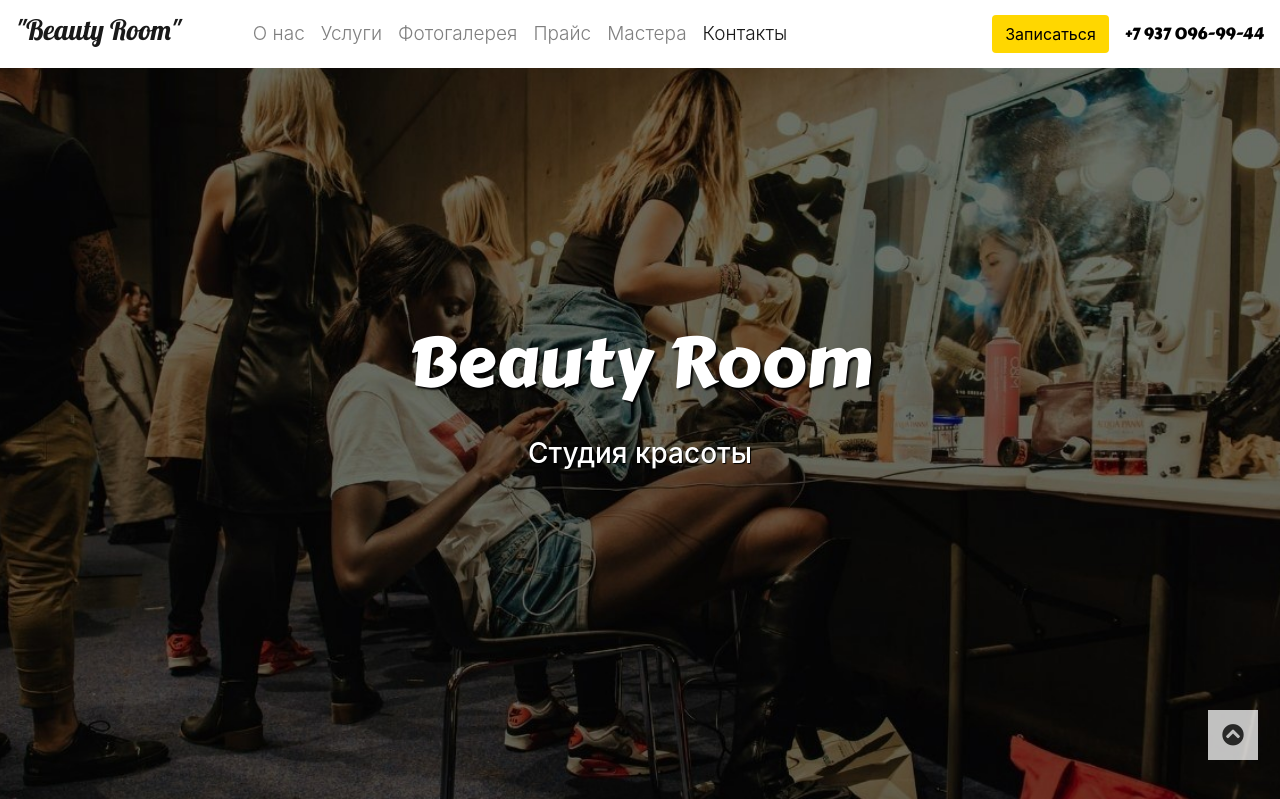
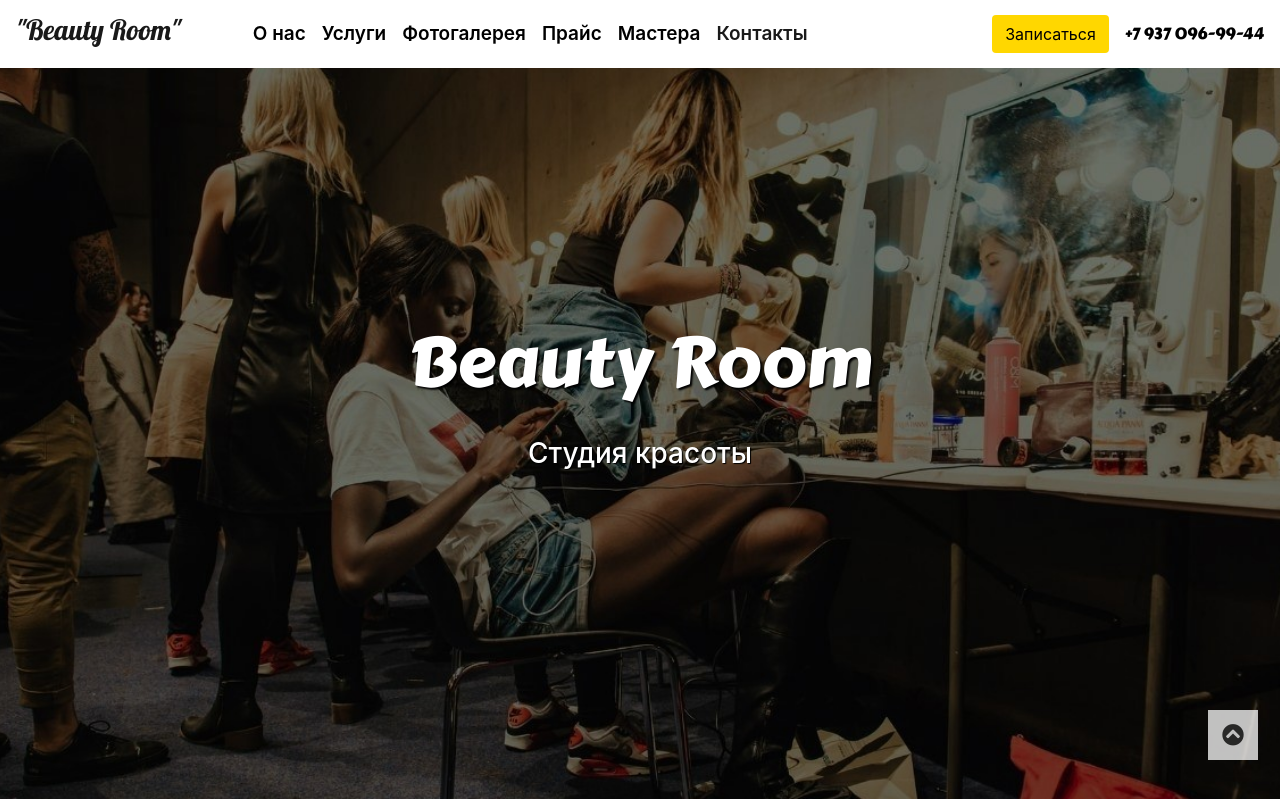
Before and after one commit to gleb89/beauty-salon-py, a Flask app: page / in a window 1280 px wide. Shown: the top 799 px of the page. Run offline with Flask 2, Linux system fonts and the light colour scheme; some libraries are stand-ins or nearby versions.

Commit message:
Update styles.css

```diff
--- a/app/static/css/styles.css
+++ b/app/static/css/styles.css
@@ -33,9 +33,9 @@ h5 {
   color: black;
   font-weight: 300;
 }
-.navbar-nav .nav-link {
+.navbar-light .navbar-nav .nav-link {
   color: black;
-  font-weight: 300;
+  font-weight: 600;
 }
 .nav-item:hover {
   opacity: 0.6;
```
